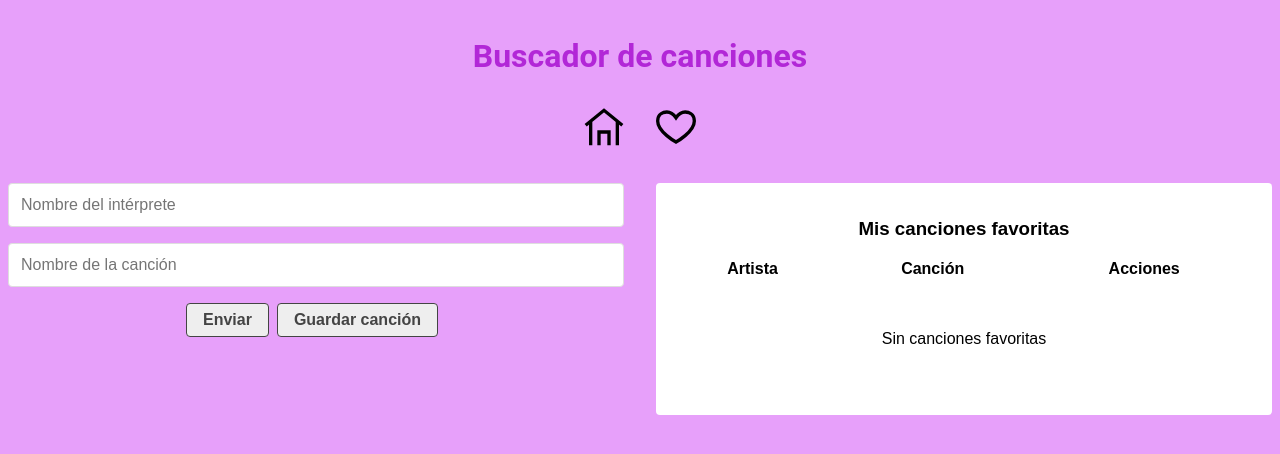
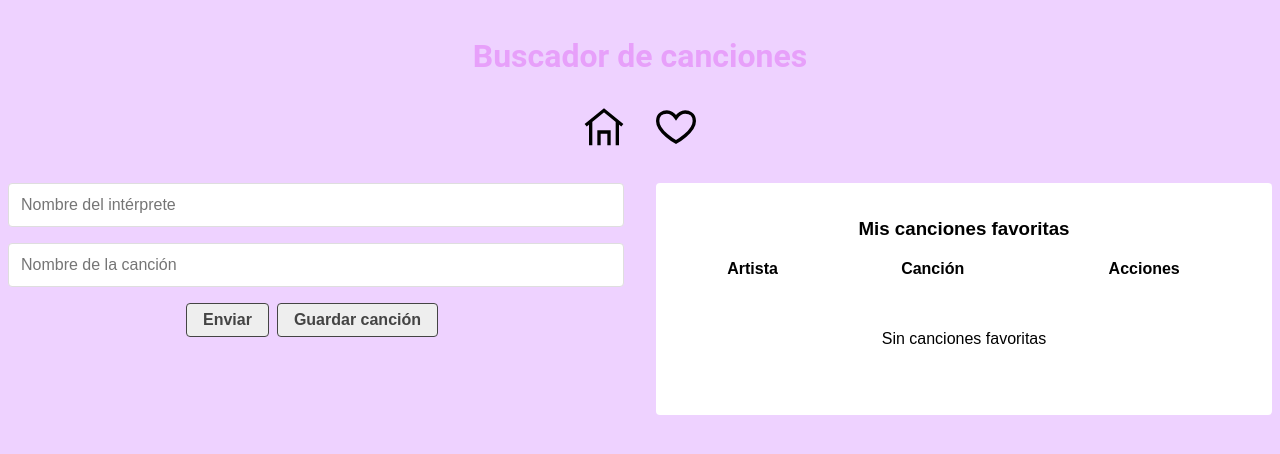
Before and after one commit to DavidBen98/crud-canciones, a React (Create React App) app: page /#/ in a window 1280 px wide. Shown: the top 454 px of the page. Built offline with nearby package versions, Linux system fonts and the light colour scheme.

Commit message:
Cambio color primario

```diff
--- a/src/index.css
+++ b/src/index.css
@@ -6,7 +6,8 @@ html{
 }
 
 body{
-    background-color: #E7A0FA;
+    background-color: rgb(238 210 255);
+    ;
 }
 
 *,
@@ -17,7 +18,7 @@ body{
 
 h1{
     text-align: center;
-    color: #B227D7;
+    color: #E7A0FA;
     font-family: "roboto";
 }
 
@@ -169,12 +170,13 @@ td{
     }
 }
 
-
-
 @media screen and (max-width: 700px) {
     button{
-        margin-right: 0.05rem;
         padding: 0.5rem;
+    }
+
+    table button:first-of-type{
+        margin-right: 0.5rem;
     }
 
     .favoritos{
```
